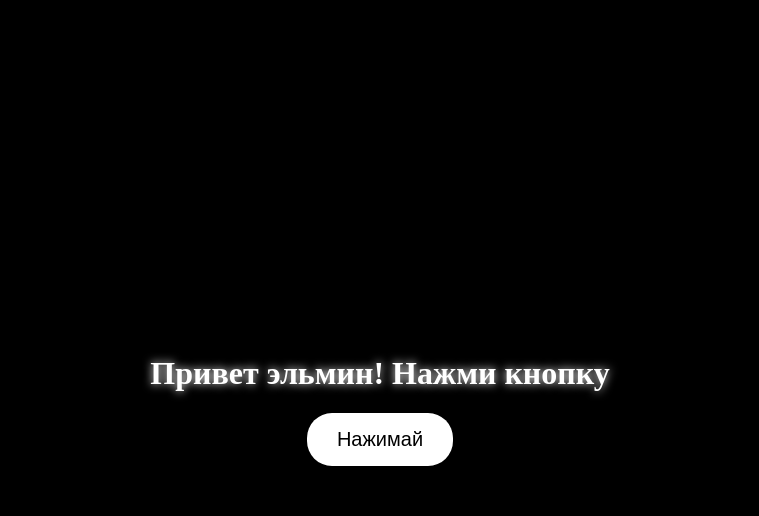
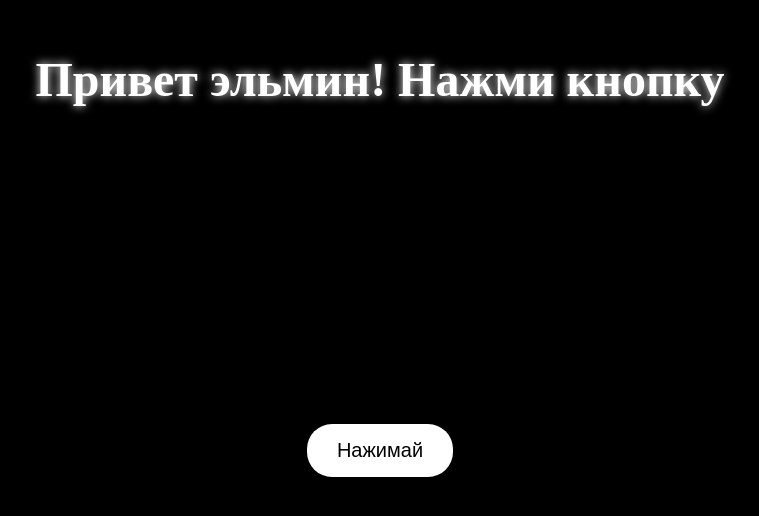
Before and after one commit to Amachono/Htmlcode, a plain HTML site: page index.html in a window 1280 px wide. Shown: the whole page, without its empty margins (260-1019 px from the left). Drawn offline with Linux system fonts and the light colour scheme.

Commit message:
index.html

```diff
--- a/index.html
+++ b/index.html
@@ -18,6 +18,9 @@
         h1 {
             color: white;
             text-shadow: 0 0 10px white; /* Светящееся */
+            font-size: 48px; /* Увеличенный размер */
+            position: absolute;
+            top: 20px; /* Расположение сверху */
         }
 
         .button {
@@ -29,6 +32,7 @@
             font-size: 20px;
             cursor: pointer;
             transition: box-shadow 0.3s;
+            margin-top: 100px; /* Отступ снизу от надписи */
         }
 
         .button:hover {
```
